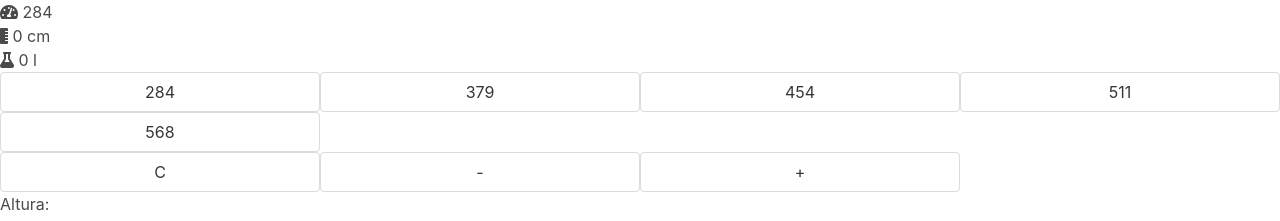
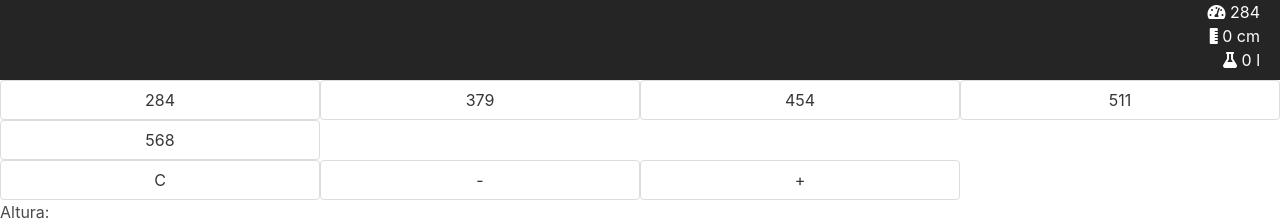
Before and after one commit to artificemm/mdte-diesel, a Vue app: page / in a window 1280 px wide. Shown: the top 221 px of the page. Built offline with nearby package versions, Linux system fonts and the light colour scheme.

Commit message:
display wip

```diff
--- a/src/App.vue
+++ b/src/App.vue
@@ -1,14 +1,14 @@
 <template>
   <div id="app">
-    <div id="display">
-      <h2>
+    <div id="display" class="calculator-screen">
+      <p>
         <i class="fas fa-tachometer-alt"></i>
         {{ selected_tank }}
-      </h2>
-      <h2>
+      </p>
+      <p>
         <i class="fas fa-ruler-vertical"></i>
         {{ selected_index }} cm
-      </h2>
+      </p>
       <div class="columns">
         <div class="column">
           <h1 class="result">
@@ -85,6 +85,18 @@ export default {
 </script>
 
 <style>
+.calculator-screen {
+  width: 100%;
+  /*font-size: 5rem;*/
+  height: 80px;
+  border: none;
+  background-color: #252525;
+  color: #fff;
+  text-align: right;
+  padding-right: 20px;
+  padding-left: 10px;
+}
+
 .calculator-keys {
   display: grid;
   grid-template-columns: 1fr 1fr 1fr 1fr;
```
